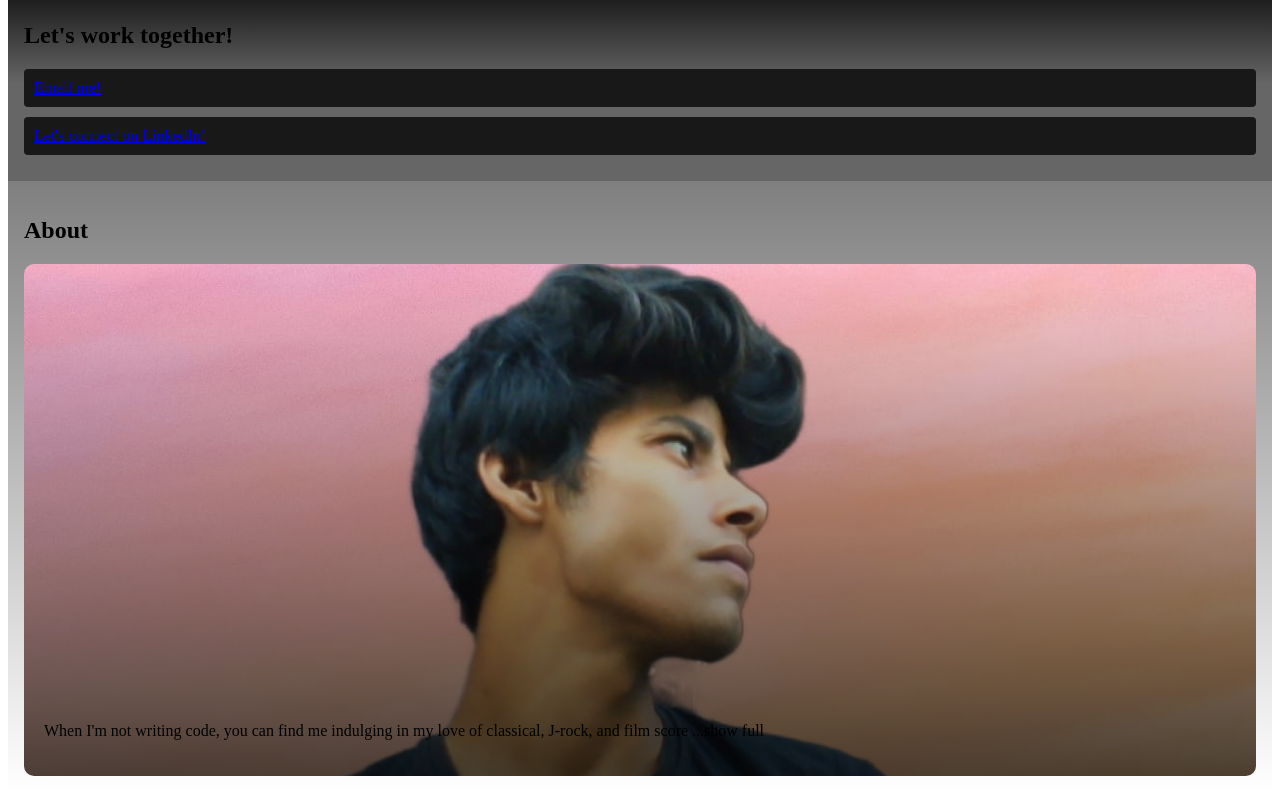
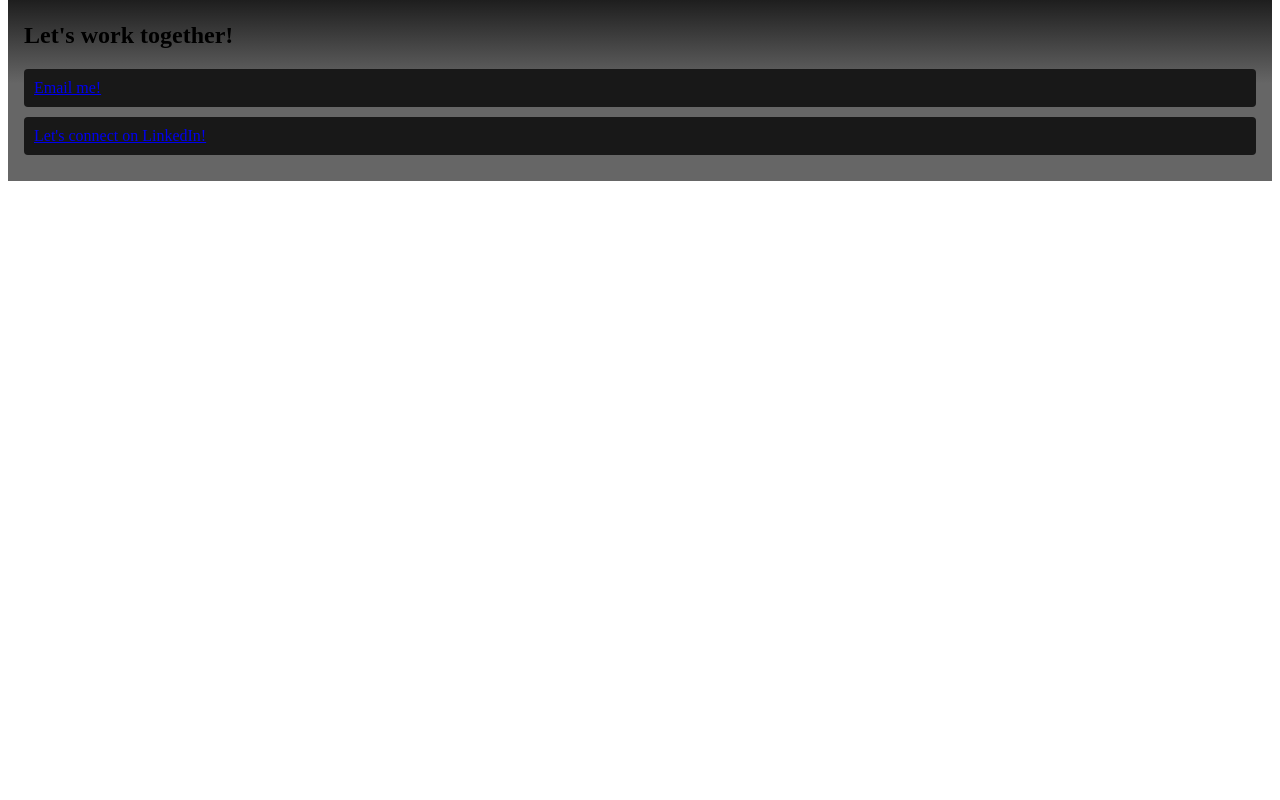
Before and after one commit to Mugsend/Portfolio, a Next.js app: page / in a window 1280 px wide. Shown: the part 996-1796 px from the top of the page. After the commit the page ends 1185 px from the top, so only its background shows below. Built offline with nearby package versions, Linux system fonts and the light colour scheme.

Commit message:
Update index.js

```diff
--- a/pages/index.js
+++ b/pages/index.js
@@ -200,33 +200,6 @@ function Skills() {
 		</Section>
 	);
 }
-function About() {
-	const about =
-		"When I'm not writing code, you can find me indulging in my love of classical, J-rock, and film scores, or catching up on my favorite movies and shows. Loving Vincent and Better Call Saul are particular favorites of mine. In my free time, I also enjoy taking on side projects as a hobby, exploring new areas of interest, and keeping up-to-date with the latest scientific developments.";
-	const [full_about, setFullAbout] = useState(false);
-	function showFullAbout() {
-		setFullAbout(true);
-	}
-	return (
-		<Section>
-			<div className={utilStyles.about}>
-				<h2>About</h2>
-				<div className={utilStyles.about_card}>
-					<div className={utilStyles.about_text}>
-						{full_about ? (
-							<p>{about}</p>
-						) : (
-							<p>
-								{about.slice(0, 100)}
-								<a onClick={showFullAbout}> ...show full</a>
-							</p>
-						)}
-					</div>
-				</div>
-			</div>
-		</Section>
-	);
-}
 
 function Skill({ name, svg }) {
 	return (
@@ -271,7 +244,6 @@ export default function Homepage() {
 			<Skills />
 			<Projects />
 			<Contact />
-			<About />
 		</>
 	);
 }
```
